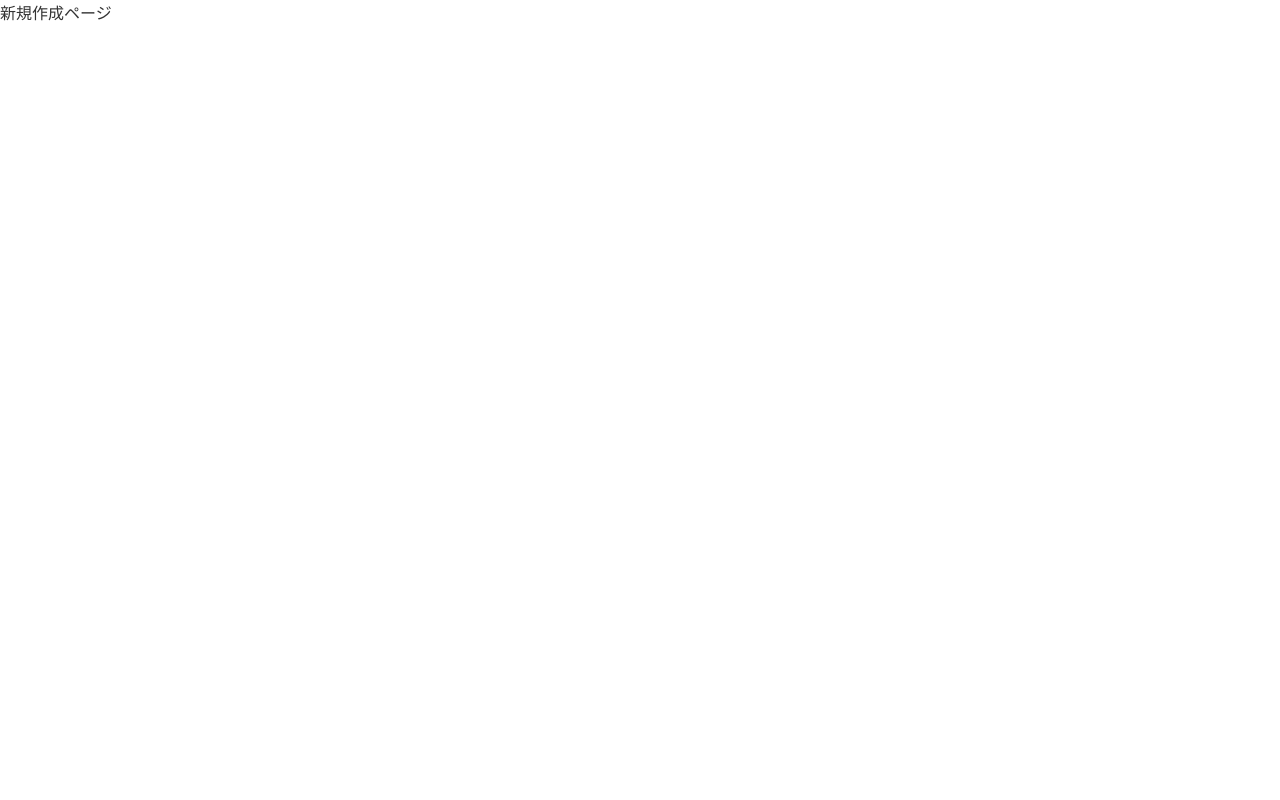
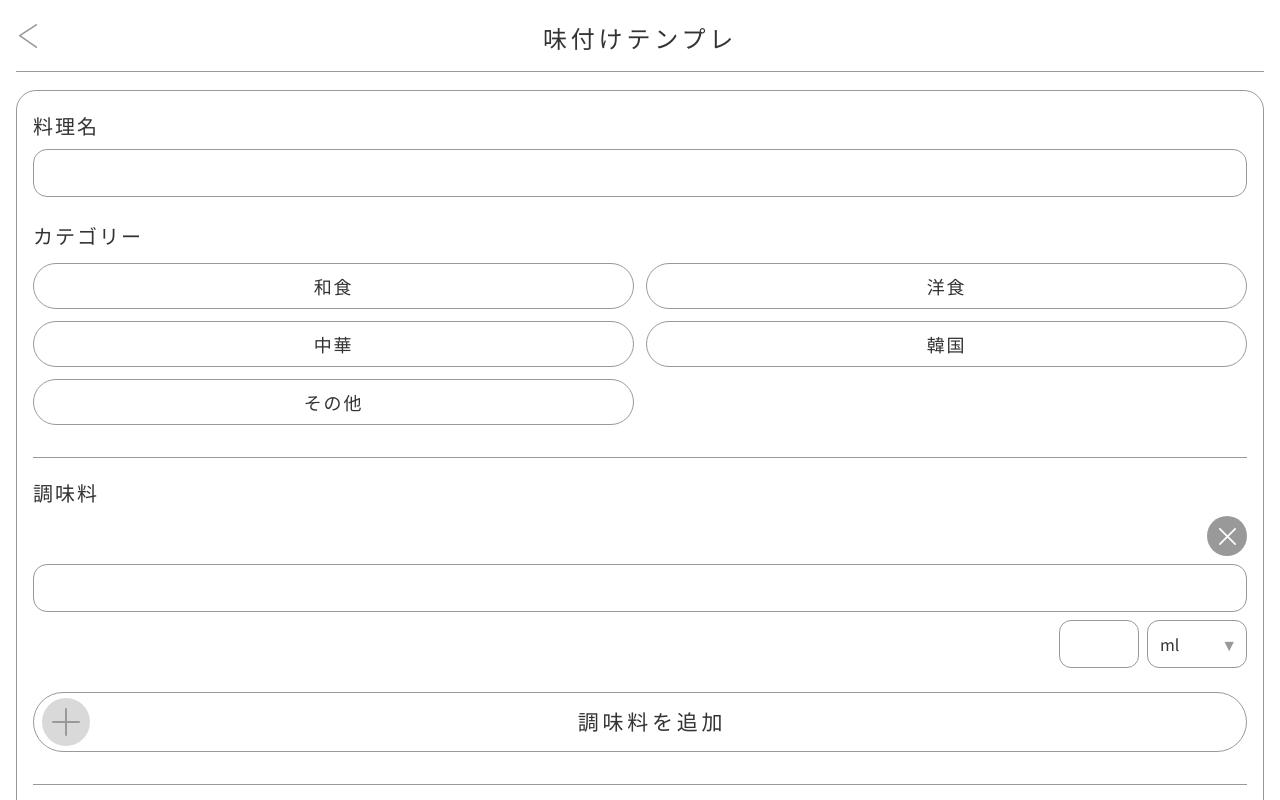
Before and after one commit to mri-na/seasoning-app, a Next.js app: page /recipes/new in a window 1280 px wide. Shown: the top 800 px of the page. Built offline with nearby package versions, Linux system fonts and the light colour scheme.

Commit message:
新規作成ページを実装

```diff
--- a/app/recipes/new/page.tsx
+++ b/app/recipes/new/page.tsx
@@ -1,3 +1,227 @@
+"use client";
+import Header from "../../components/Header";
+import { useState } from "react";
+import { v4 as uuidv4 } from "uuid";
+
 export default function NewPage() {
-  return <div>新規作成ページ</div>;
+
+  const [title, setTitle] = useState("");
+
+  const [selectedCategory, setSelectedCategory] = useState("");
+
+  const categories = ["和食", "洋食", "中華", "韓国", "その他"];
+
+  const [ingredients, setIngredients] = useState([
+    { id: uuidv4(), name: "", amount: "", unit: "ml" }
+  ]);
+  const addIngredient = () => {
+    setIngredients([
+      ...ingredients,
+      { id: uuidv4(), name: "", amount: "", unit: "ml" }
+    ]);
+  };
+
+  const [memo, setMemo] = useState("");
+
+  const handleSave = () => {
+    if (!title.trim()) {
+      alert("料理名を入力してください");
+      return;
+    }
+    if (!selectedCategory) {
+      alert("カテゴリーを選択してください");
+      return;
+    }
+    if (ingredients.some((i) => !i.name.trim() || !i.amount || !i.unit)) {
+      alert("調味料名・分量・単位をすべて入力してください");
+      return;
+    }
+    if (ingredients.some((i) => Number(i.amount) <= 0)) {
+      alert("分量は0より大きい値を入力してください");
+      return;
+    }
+    const newRecipe = {
+      id: uuidv4(),
+      title,
+      category: selectedCategory,
+      baseServing: 2,
+      ingredients: ingredients.map((i) => ({
+        ...i,
+        amount: Number(i.amount),
+      })),
+      memo,
+    };
+
+    console.log(newRecipe);
+  };
+
+  return (
+    <div>
+      <Header title="味付けテンプレ" backHref="/" />
+
+      <main className="mx-4 my-[18px] border border-[#999999] rounded-[20px] overflow-hidden px-4 py-5">
+        {/* 料理名 */}
+        <section>
+          <label
+            htmlFor="title"
+            className="block text-[20px] tracking-[0.1em] font-normal mb-2"
+          >
+            料理名
+          </label>
+
+          <input
+            id="title"
+            type="text"
+            value={title}
+            onChange={(e) => setTitle(e.target.value)}
+            className="w-full h-[48px] border border-[#999999] rounded-[14px] px-4 outline-none focus:ring-2 focus:ring-[#999999]"
+          />
+        </section>
+
+        {/* カテゴリー */}
+        <section className="mt-6">
+          <p className="text-[20px] tracking-[0.1em] font-normal mb-3">
+            カテゴリー
+          </p>
+
+          <div className="grid grid-cols-2 gap-3">
+            {categories.map((category) => (
+              <button
+                key={category}
+                onClick={() => setSelectedCategory(category)}
+                className={`h-[46px] rounded-full text-[18px] tracking-[0.1em] border
+                  ${
+                    selectedCategory === category
+                      ? "bg-[#999999] text-white border-[#999999]"
+                      : "border-[#999999]"
+                  }
+                `}
+              >
+                {category}
+              </button>
+            ))}
+          </div>
+        </section>
+
+        {/* 調味料 */}
+        <section className="mt-8 pt-5 border-t border-[#999999]">
+          <p className="text-[20px] tracking-[0.1em] font-normal mb-2">
+            調味料
+          </p>
+
+          {/* 調味料入力 */}
+          {ingredients.map((item, index) => (
+            <div key={item.id} className="mb-4">
+
+            {/* 削除ボタン */}
+            <div className="flex justify-end mb-2">
+              <button
+                onClick={() => {
+                  const newList = ingredients.filter((i) => i.id !== item.id);
+                  setIngredients(newList);
+                }}
+                className="w-10 h-10 rounded-full bg-[#999999] text-white flex items-center justify-center"
+              >
+                <img src="/icons/delete.svg" alt="delete" />
+              </button>
+            </div>
+
+            {/* 名前 */}
+            <input
+              type="text"
+              value={item.name}
+              onChange={(e) => {
+                const newList = ingredients.map((i) =>
+                  i.id === item.id
+                    ? { ...i, name: e.target.value }
+                    : i
+                );
+                setIngredients(newList);
+              }}
+              className="w-full h-[48px] border border-[#999999] rounded-[14px] px-4 outline-none focus:ring-2 focus:ring-[#999999]"
+            />
+
+            {/* 数量 + 単位 */}
+            <div className="flex justify-end gap-2 mt-2">
+              <input
+                type="number"
+                value={item.amount}
+                onChange={(e) => {
+                  const newList = ingredients.map((i) =>
+                    i.id === item.id
+                      ? { ...i, amount: e.target.value }
+                      : i
+                  );
+                  setIngredients(newList);
+                }}
+                className="w-[80px] h-[48px] border border-[#999999] rounded-[12px] px-3 outline-none focus:ring-2 focus:ring-[#999999]"
+              />
+
+              <div className="relative">
+                <select
+                  value={item.unit}
+                  onChange={(e) => {
+                    const newList = ingredients.map((i) =>
+                      i.id === item.id
+                        ? { ...i, unit: e.target.value }
+                        : i
+                    );
+                    setIngredients(newList);
+                  }}
+                  className="appearance-none w-[100px] h-[48px] border border-[#999999] rounded-[12px] px-3 pr-8 outline-none focus:ring-2 focus:ring-[#999999]"
+                >
+                  <option>ml</option>
+                  <option>g</option>
+                  <option>大さじ</option>
+                  <option>小さじ</option>
+                </select>
+                <span className="pointer-events-none absolute right-2 top-1/2 -translate-y-1/2 text-[#999999] pr-0.5">
+                  ▼
+                </span>
+              </div>
+            </div>
+
+            {/* 点線（最後以外に表示） */}
+            {index !== ingredients.length - 1 && (
+              <div className="border-b border-dashed border-[#999999] my-4" />
+            )}
+
+            </div>
+          ))}
+
+          {/* 追加ボタン */}
+          <button
+            onClick={addIngredient}
+            className="relative w-full h-[60px] border border-[#999999] rounded-full mt-6 flex items-center justify-center text-[21px] tracking-[0.18em] font-normal pl-[24px]
+            active:bg-[#999999] active:text-white"
+          >
+
+            {/* プラスボタン */}
+            <span className="absolute left-[8px] top-1/2 -translate-y-1/2 w-12 h-12 rounded-full bg-[#D9D9D9] flex items-center justify-center">
+              <img src="/icons/plus.svg" alt="plus" />
+            </span>
+            調味料を追加
+          </button>
+        </section>
+
+        {/* MEMO */}
+        <section className="mt-8 pt-5 border-t border-[#999999]">
+          <p className="text-[20px] tracking-[0.2em] font-normal mb-3">MEMO</p>
+          <textarea
+            value={memo}
+            onChange={(e) => setMemo(e.target.value)}
+            className="w-full h-[190px] border border-[#999999] rounded-[14px] px-4 py-3 outline-none resize-none focus:ring-2 focus:ring-[#999999]"
+          />
+        </section>
+
+        {/* 保存ボタン */}
+        <button
+          onClick={handleSave}
+          className="w-full h-[58px] border border-[#999999] rounded-full mt-8 text-[20px] tracking-[0.1em] font-normal active:bg-[#999999] active:text-white"
+        >
+          保存する
+        </button>
+      </main>
+    </div>
+  );
 }
--- a/package.json
+++ b/package.json
@@ -11,7 +11,8 @@
   "dependencies": {
     "next": "16.1.6",
     "react": "19.2.3",
-    "react-dom": "19.2.3"
+    "react-dom": "19.2.3",
+    "uuid": "^14.0.0"
   },
   "devDependencies": {
     "@tailwindcss/postcss": "^4",
```
Also changed, not shown: public/icons/delete.svg (added), 1 other file (tests, documents, lock files or other folders).
